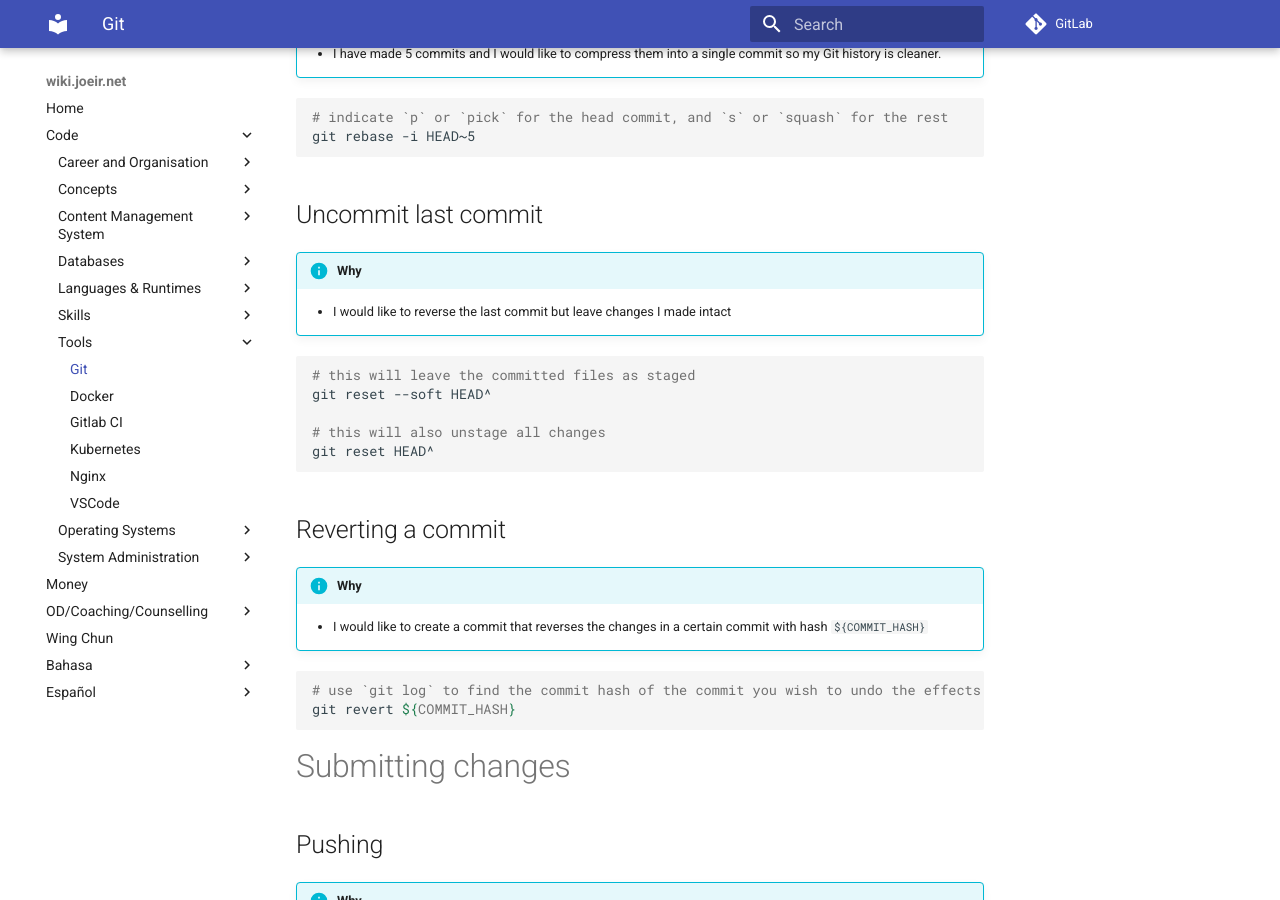
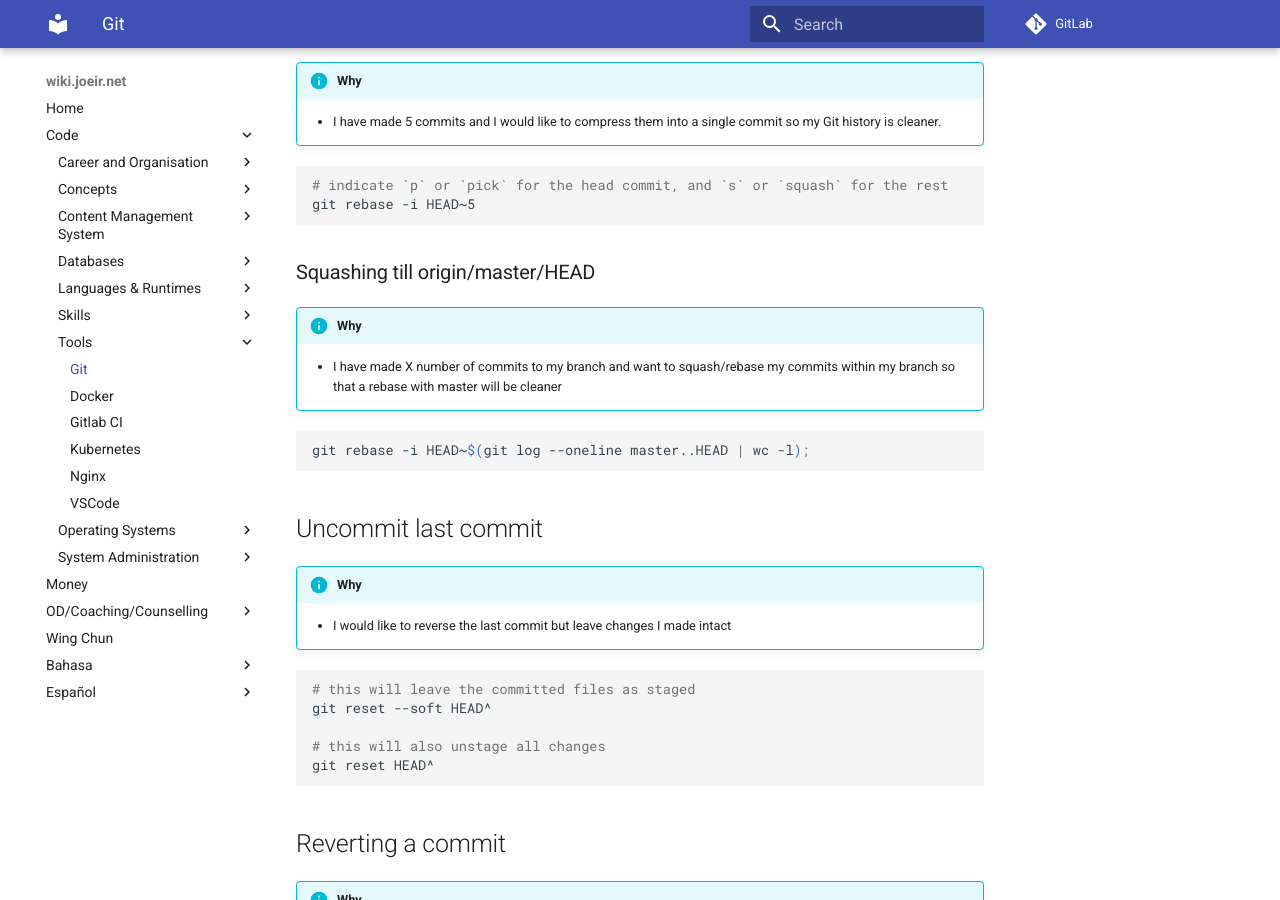
Before and after one commit to zephinzer/wiki.joeir.net, an MkDocs documentation site: the page built from docs/git.md, in a window 1280 px wide and 900 px high, scrolled down 7273 px. Built offline with MkDocs 1.6.1 and Material for MkDocs 9.7.7, drawn with Linux system fonts in a browser that asks for light colours; comment, search, counter and statistics services are not loaded; some of the changed text lies outside the part shown.

Commit message:
added section on rebasing till remote/origin/master

````diff
--- a/docs/git.md
+++ b/docs/git.md
@@ -30,6 +30,7 @@ This page provides an overview of some useful concepts and commands.
 - [Modifying changes](#modifying-changes)
   - [Adding a file to a previous commit](#adding-a-file-to-a-previous-commit)
   - [Squash commit](#squash-commit)
+    - [Squashing till origin/master/HEAD](#squashing-till-originmasterhead)
   - [Uncommit last commit](#uncommit-last-commit)
   - [Reverting a commit](#reverting-a-commit)
 - [Submitting changes](#submitting-changes)
@@ -43,7 +44,7 @@ This page provides an overview of some useful concepts and commands.
   - [View the Git configuration](#view-the-git-configuration)
   - [Check which branch you're on](#check-which-branch-youre-on)
   - [See all remotes](#see-all-remotes)
-  - [Checking which .gitignore is ignoring a file](#checking-which-gitignore-is-ignoring-a-file)
+  - [Checking which `.gitignore` is ignoring a file](#checking-which-gitignore-is-ignoring-a-file)
 
 # Installation
 
@@ -235,6 +236,10 @@ git commit -m 'some message'
 git commit --allow-empty 'some message'
 ```
 
+
+- - -
+
+
 # Modifying changes
 
 ## Adding a file to a previous commit
@@ -258,6 +263,15 @@ git commit --amend
 ```sh
 # indicate `p` or `pick` for the head commit, and `s` or `squash` for the rest
 git rebase -i HEAD~5
+```
+
+### Squashing till origin/master/HEAD
+
+!!! Info "Why"
+    - I have made X number of commits to my branch and want to squash/rebase my commits within my branch so that a rebase with master will be cleaner
+
+```sh
+git rebase -i HEAD~$(git log --oneline master..HEAD | wc -l);
 ```
 
 ## Uncommit last commit
````
